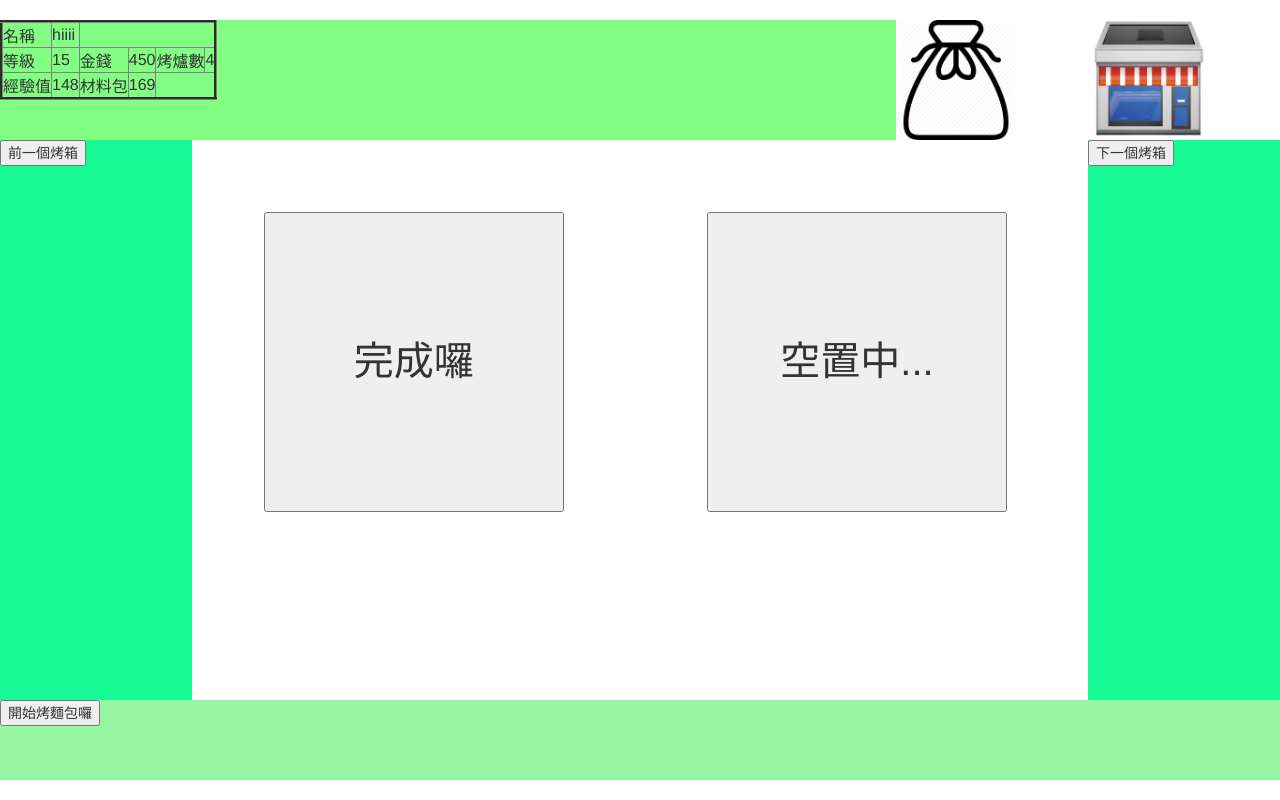
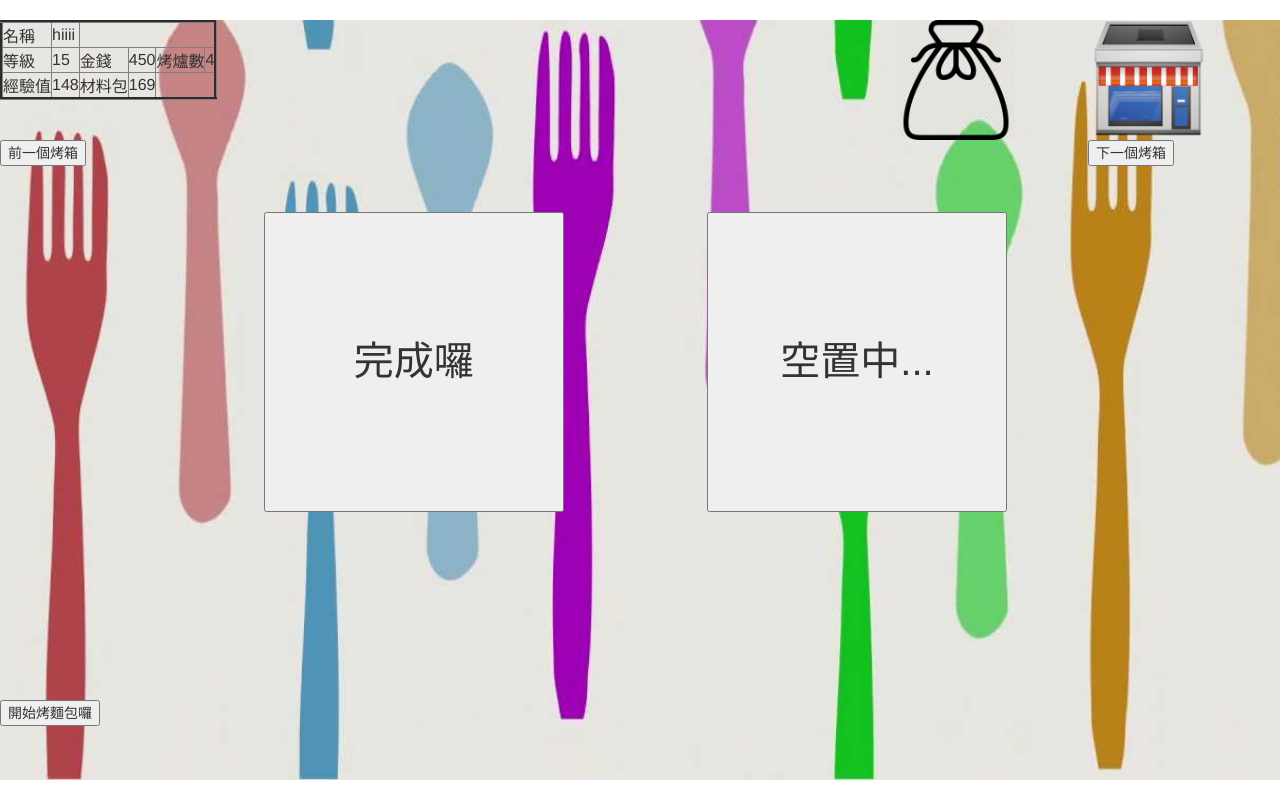
Before and after one commit to NCNU-OpenSource/1041-SE-Team8, a PHP site: page /gamepage.php in a window 1280 px wide. Run offline with PHP 8.4, Linux system fonts and the light colour scheme; a user stored in the database is signed in; data comes from the database, SQL or seed files in the repository.

Commit message:
background更改
遊戲背景更改、icon名字修正

```diff
--- a/gamepage.php
+++ b/gamepage.php
@@ -47,6 +47,8 @@ while($rb=mysqli_fetch_array($result)){
 <style type="text/css">
 #container{
 	margin:20px auto;
+	background-image: url("icon/kitchen_background.jpg");
+	background-size:cover;
 }
 #top{
 	width:100%;
@@ -57,7 +59,6 @@ while($rb=mysqli_fetch_array($result)){
 	width:70%;
 	height:100%;
 	float:left;
-	background-color:#82FF82;
 	margin:0 auto;
 
 }
@@ -77,19 +78,16 @@ while($rb=mysqli_fetch_array($result)){
 #middle{
 	width:100%;
 	height:70%;
-	//background-color:#97F615;
 
 }
 #mleftright{
 	width:15%;
 	height:100%;
-	background-color:#17F995;
 	float:left;
 }
 #mmiddle{
 	width:70%;
 	height:100%;
-	//background-color:#97F911;
 	float:left;
 	overflow-y:hidden;
 	overflow-x:auto;
@@ -99,13 +97,13 @@ while($rb=mysqli_fetch_array($result)){
 #bottom{
 	width:100%;
 	height:10%;
-	background-color:#97F6A1;
 
 
 }
 #mmmiddle{
-		background-image: url("icon/background1.jpg");
+	background-image: url("icon/background1.jpg");
 }
+
 #middlediv,#mmmiddle{
 	position:absolute;
 	border:10px solid;
@@ -114,7 +112,7 @@ while($rb=mysqli_fetch_array($result)){
 	left:20%;
 	width:60%;
 	height:60%;
-	background-color:#6123f1;
+	background-image: url("icon/background1.jpg");
 }
 #div000{
 	position:relative;
@@ -137,7 +135,6 @@ while($rb=mysqli_fetch_array($result)){
 	left:5%;
 	border-style:solid;
 	border-radius:20px;
-	background-color:#e68900;
 
 }
 
@@ -197,7 +194,6 @@ function kitchen(){
 	$('#middlediv').show()  ;
 	$('#mmmiddle').hide();
 	$('#div001').load('kitchen.php');
-
 
 }
 function showoven(){
```
Also changed, not shown: icon/kitchen_background.jpg (added).
